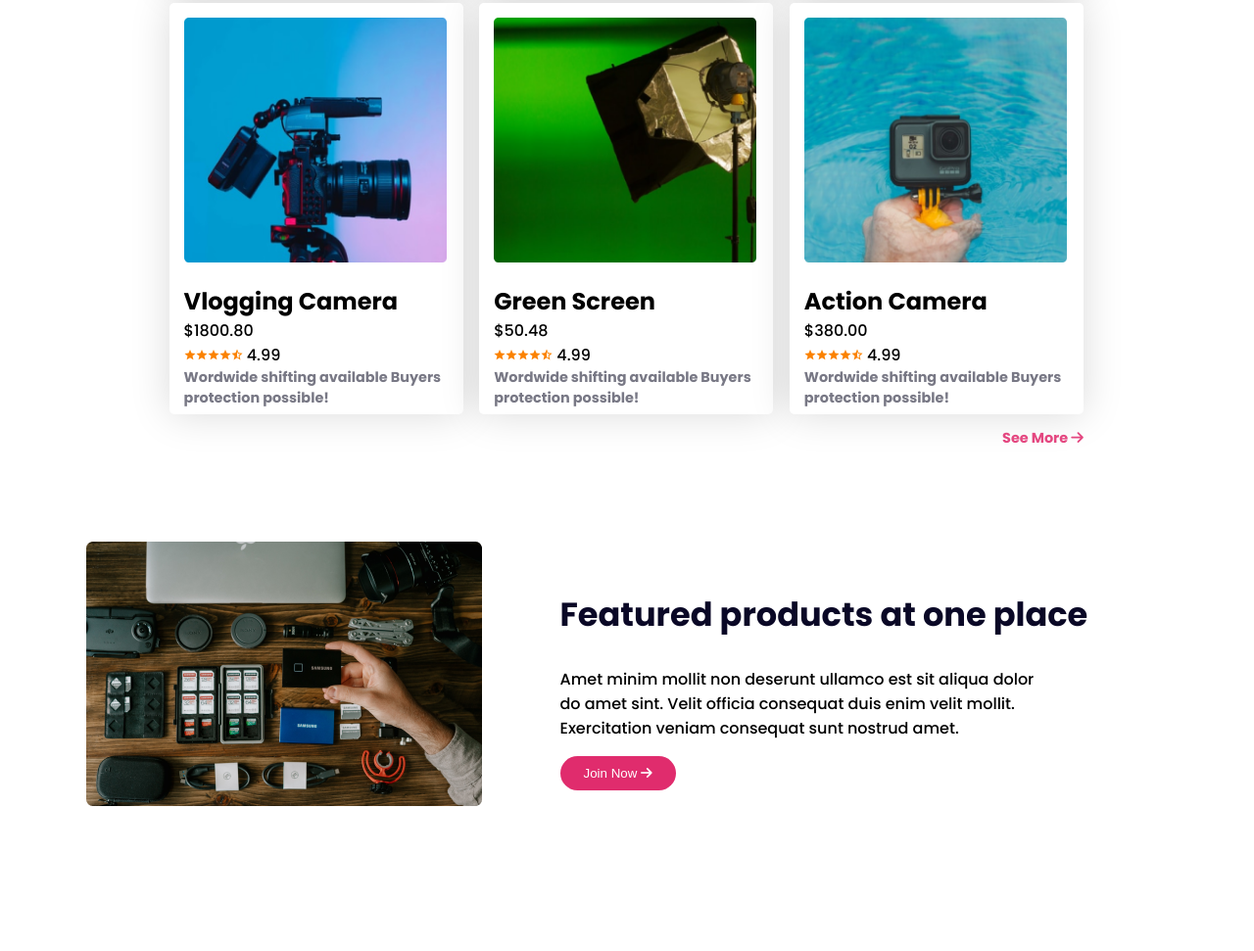
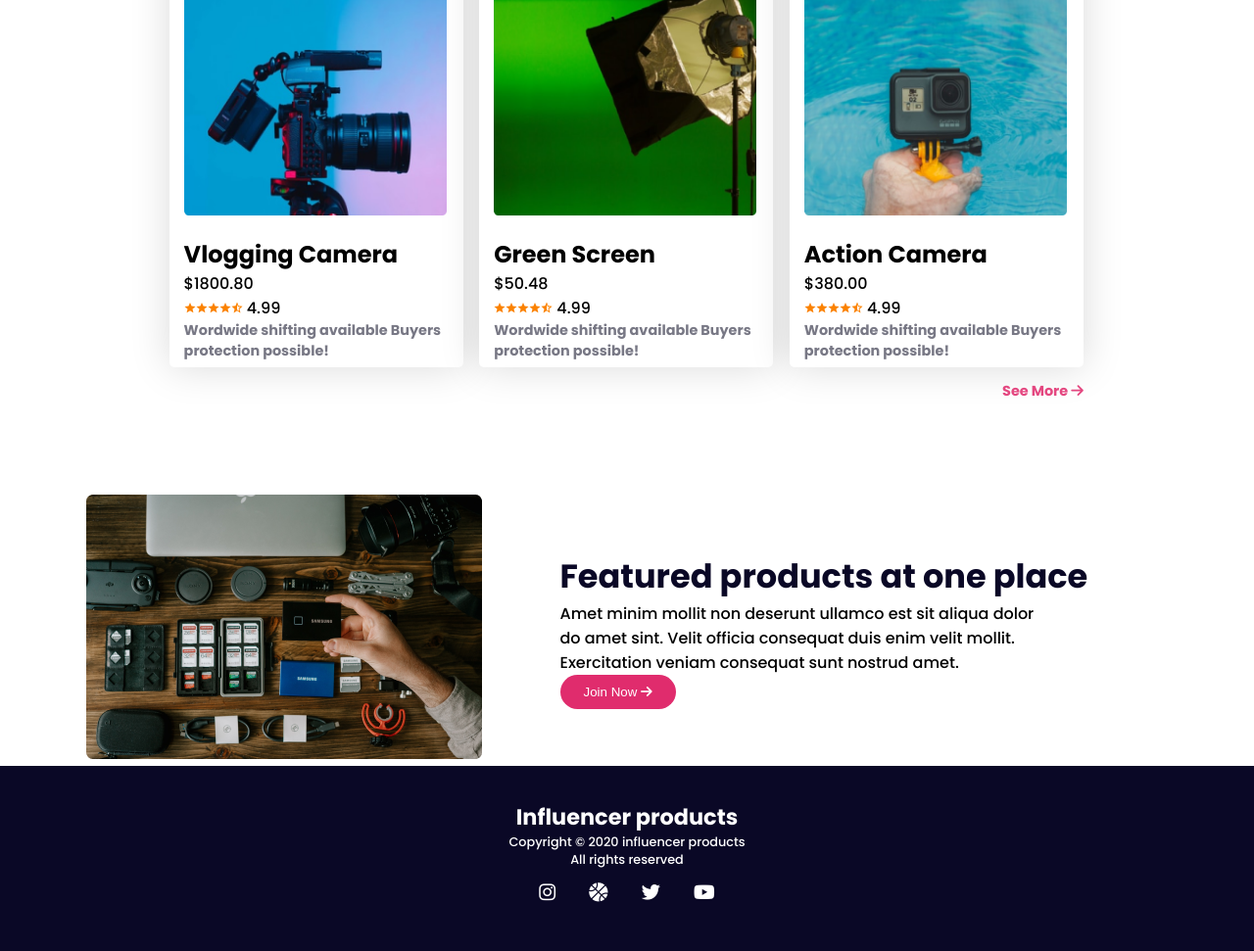
Before and after one commit to zalish-shawon/influencer-products, a plain HTML site: page index.html in a window 1280 px wide. Shown: the part 1736-2707 px from the top of the page at 98% size. Before the commit the page ends 2574 px from the top, so only its background shows below. Drawn offline with Linux system fonts and the light colour scheme.

Commit message:
footer added and responsive fixed

```diff
--- a/index.html
+++ b/index.html
@@ -351,7 +351,18 @@
         </section>
     </main>
     <footer>
-
+        <!-- footer section  -->
+        <div class="footer-container">
+            <h1>Influencer products</h1>
+            <p>Copyright © 2020  influencer products</p>
+            <p>All rights reserved</p>
+            <div class="icons">
+                <i class="fa-brands fa-instagram"></i>
+                <i class="fa-solid fa-basketball"></i>
+                <i class="fa-brands fa-twitter"></i>
+                <i class="fa-brands fa-youtube"></i>
+            </div>
+        </div>
     </footer>
 </body>
 
--- a/styles/products.css
+++ b/styles/products.css
@@ -1,6 +1,11 @@
  /* google fonts  */
 
  @import url('https://fonts.googleapis.com/css2?family=Poppins:wght@500;600;700&display=swap');
+
+ * {
+     margin: 0;
+     padding: 0;
+ }
 
  body {
      font-family: 'Poppins', sans-serif;
@@ -151,12 +156,13 @@
      font-weight: 700;
 
  }
+
  .see-more {
-    margin-top: 20px;
-    font-size: 0.9rem;
-    text-align: right;
-    color: rgba(224, 44, 109, 0.87);
-    font-weight: 700;
+     margin-top: 20px;
+     font-size: 0.9rem;
+     text-align: right;
+     color: rgba(224, 44, 109, 0.87);
+     font-weight: 700;
  }
 
  /* Featured products at one place */
@@ -181,3 +187,27 @@
  .featured-container p {
      width: 75%;
  }
+
+ /* footer section  */
+ .footer-container {
+     padding: 35px 0;
+     background-color: #0A0826;
+     color: #FFF;
+     text-align: center;
+
+ }
+
+ .footer-container h1 {
+     font-size: 1.4rem;
+     font-weight: 700;
+
+ }
+
+ .footer-container p {
+     font-size: 0.8rem;
+     font-weight: 400;
+ }
+ .fa-instagram, .fa-basketball, .fa-twitter, .fa-youtube {
+    font-size: 1.2rem;
+    padding: 15px;
+ }
--- a/styles/responsive.css
+++ b/styles/responsive.css
@@ -35,7 +35,11 @@
 
     .nav-links {
         margin-right: 8px;
+        margin-top: 25px;
         width: 100%;
+    }
+    .btn-primary {
+        margin-top: 25px;
     }
 
     .sponsor-logos {
@@ -45,14 +49,21 @@
     }
     .popular-container {
         grid-template-columns: 0fr;
+
     }
+
     .featured-container {
         flex-direction: column-reverse;
         padding-left: 0;
         gap:50px;
         text-align: center;
+        width: 79%;
+        margin: auto;
     }
     .featured-container p {
         width: 100%;
     }
+    .featured img {
+        width: 100%;
+    }
 }
```
